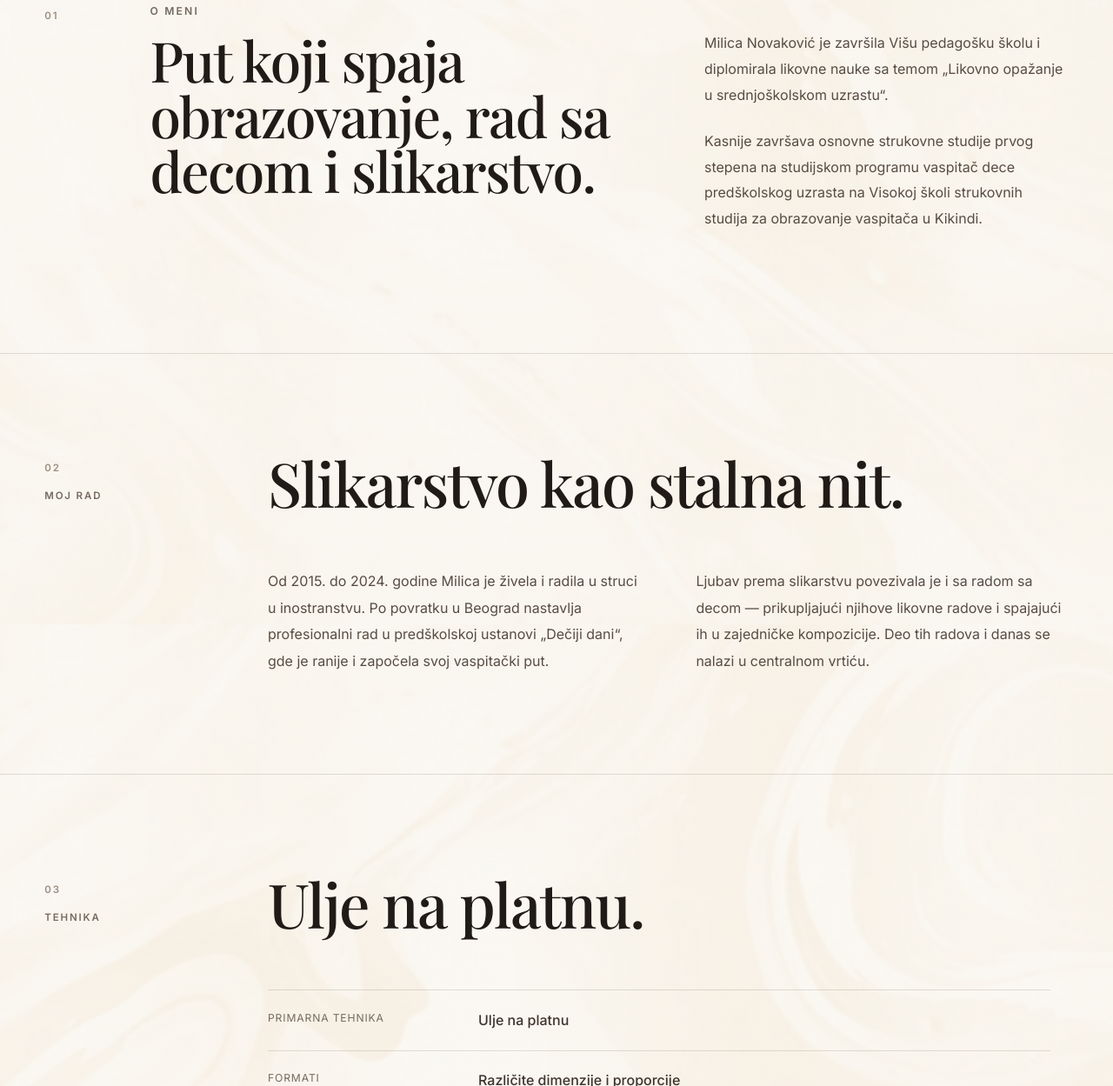
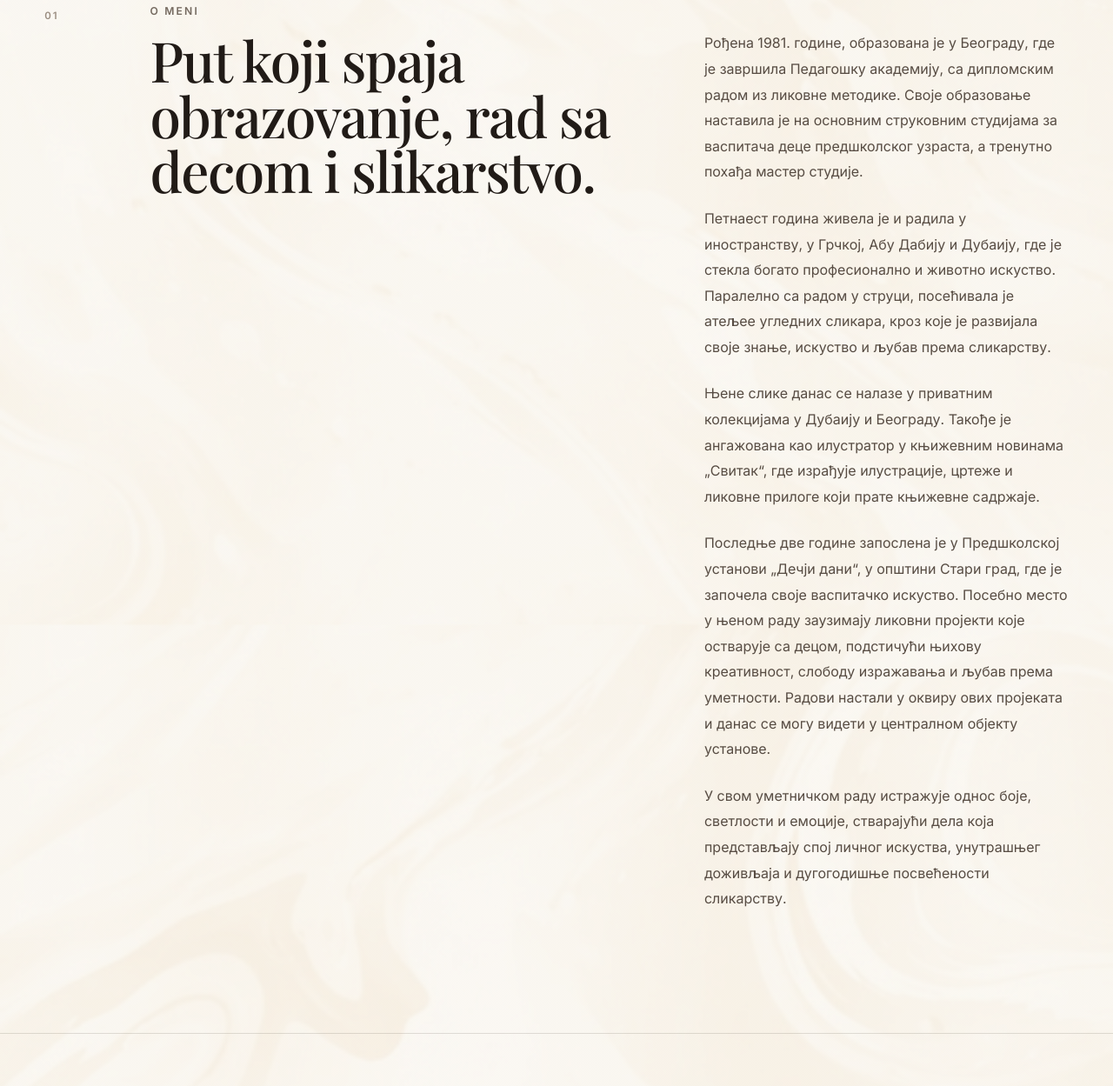
Before and after one commit to Pikolinko/milica-izlozba-pred, a plain HTML site: page artist.html in a window 1280 px wide. Shown: the part 1203-2452 px from the top of the page at 87% size. Drawn offline with nearby package versions, Linux system fonts and the light colour scheme.

Commit message:
Update artist.html

```diff
--- a/artist.html
+++ b/artist.html
@@ -80,14 +80,34 @@
 
       <div class="artist-intro__text">
         <p>
-          Milica Novaković je završila Višu pedagošku školu i diplomirala likovne nauke
-          sa temom „Likovno opažanje u srednjoškolskom uzrastu“.
+          Рођена 1981. године, образована је у Београду, где је завршила Педагошку академију,
+		  са дипломским радом из ликовне методике. Своје образовање наставила је на основним
+		  струковним студијама за васпитача деце предшколског узраста,
+		  а тренутно похађа мастер студије.
         </p>
 
         <p>
-          Kasnije završava osnovne strukovne studije prvog stepena na studijskom programu
-          vaspitač dece predškolskog uzrasta na Visokoj školi strukovnih studija za
-          obrazovanje vaspitača u Kikindi.
+          Петнаест година живела је и радила у иностранству, у Грчкој, Абу Дабију и Дубаију,
+		  где је стекла богато професионално и животно искуство. Паралелно са радом у струци,
+		  посећивала је атељее угледних сликара, кроз које је развијала своје знање, искуство
+		  и љубав према сликарству.
+        </p>
+		<p>
+          Њене слике данас се налазе у приватним колекцијама у Дубаију и Београду. Такође је
+		  ангажована као илустратор у књижевним новинама „Свитак“, где израђује илустрације,
+		  цртеже и ликовне прилоге који прате књижевне садржаје.
+        </p>
+		<p>
+          Последње две године запослена је у Предшколској установи „Дечји дани“, у општини
+		  Стари град, где је започела своје васпитачко искуство. Посебно место у њеном раду
+		  заузимају ликовни пројекти које остварује са децом, подстичући њихову креативност,
+		  слободу изражавања и љубав према уметности. Радови настали у оквиру ових пројеката
+		  и данас се могу видети у централном објекту установе.
+        </p>
+		<p>
+          У свом уметничком раду истражује однос боје, светлости и емоције, стварајући дела
+		  која представљају спој личног искуства, унутрашњег доживљаја и дугогодишње
+		  посвећености сликарству.
         </p>
       </div>
     </div>
```
